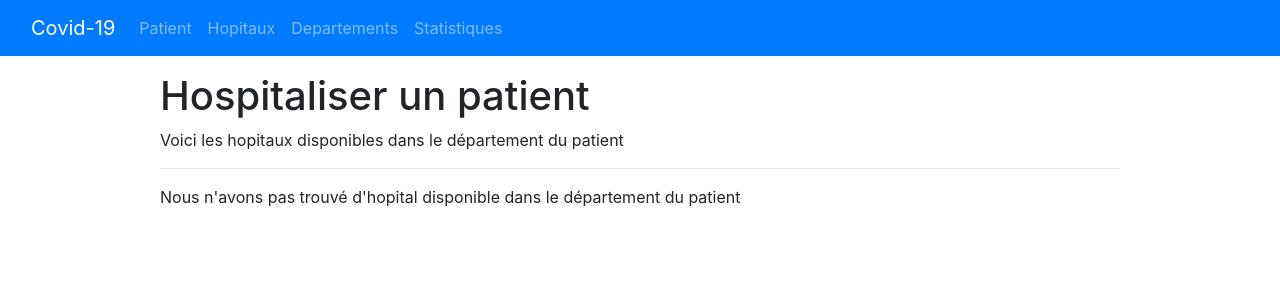
After one commit to VincentC7/L3_CSI_Covid19, a PHP site: template src/views/pages/hospitalisation.twig in a window 1280 px wide. The commit adds this page. Shown: the top 300 px of the page. Run offline with PHP 8.4, Linux system fonts and the light colour scheme; the template is opened without the code that fills it, so the values that code supplies are empty; some libraries are stand-ins or nearby versions.

Commit message:
Hospitalisation d'un patient

```diff
--- a/public/CSS/Main.css
+++ b/public/CSS/Main.css
@@ -101,6 +101,11 @@
     align-self: center;
 }
 
+.label-hospi{
+    align-self: center;
+    margin: 0;
+}
+
 .hidden{
     display: none;
 }
--- a/public/index.php
+++ b/public/index.php
@@ -3,6 +3,7 @@
 use L3_CSI_Covid19\Controller\DepartementController;
 use L3_CSI_Covid19\Controller\HomeController;
 use L3_CSI_Covid19\Controller\HopitalController;
+use L3_CSI_Covid19\Controller\HospitalisationController;
 use L3_CSI_Covid19\Controller\PatientController;
 use L3_CSI_Covid19\Controller\StatistiquesController;
 use L3_CSI_Covid19\Middleware\ErreurMiddleware;
@@ -37,8 +38,8 @@ $app->post('/Patient', PatientController::class.":new");
 $app->get('/Patient/{numsecu}', PatientController::class.":view")->setName('voirPatient');
 $app->post('/Patient/{numsecu}', PatientController::class.":update");
 
-$app->get('/Patient/{numsecu}/Hospitaliser', PatientController::class.":hospitaliserPatient")->setName('hospitaliserPatient');
-$app->post('/Patient/{numsecu}/Hospitaliser', PatientController::class.":hospitaliserPatient");
+$app->get('/Patient/{numsecu}/Hospitaliser', HospitalisationController::class.":index")->setName('hospitaliserPatient');
+$app->post('/Patient/{numsecu}/Hospitaliser/{nohopital}', HospitalisationController::class.":new")->setName('dohospitaliserPatient');
 
 //page de gestion des hopitaux
 $app->get('/Hopitaux', HopitalController::class.":index")->setName("hopitaux");
--- a/src/Controller/PatientController.php
+++ b/src/Controller/PatientController.php
@@ -121,7 +121,7 @@ class PatientController extends Controller {
                 break;
             }
         }
-        $this->render($response,'pages/patient.twig', ['patient' =>  $patient, 'departements' =>$departements, 'hispitalisations'=>$hospitalisations, 'currentHop' => $currentHop]);
+        $this->render($response,'pages/patient.twig', ['patient' =>  $patient, 'departements' =>$departements,'hospitalisations'=>$hospitalisations ,'currentHop' => $currentHop]);
     }
 
     public function update(RequestInterface $request, ResponseInterface $response, $args){
@@ -165,10 +165,6 @@ class PatientController extends Controller {
         return $this->redirect($response,'voirPatient', ['numsecu'=>$args['numsecu']]);
     }
 
-    public function hospitaliserPatient(RequestInterface $request, ResponseInterface $response){
-        echo "à faire";
-    }
-
     private function est_champ_null($var){
         return Validator::notEmpty()->validate($var);
     }
--- /dev/null
+++ b/src/views/pages/hospitalisation.twig
@@ -0,0 +1,33 @@
+{% extends "layout.twig"%}
+
+{% block content %}
+    <h1>Hospitaliser un patient</h1>
+    <div>Voici les hopitaux disponibles dans le département du patient</div>
+    <hr>
+    {% if not hopitaux %}
+        <div> Nous n'avons pas trouvé d'hopital disponible dans le département du patient</div>
+    {% endif %}
+    {% for hopital in hopitaux %}
+        <div class="justify-content-md-center mb-3" id="hopital-{{ hopital.nohopital }}">
+            <div class=" p-2 hopital col-12">
+                <div class="info-hopital col-9">
+                    <div class="nom-hopital"> {{ hopital.nomhop }} </div>
+                    <div class="adr-hopital"> {{ hopital.rueh }} {{ hopital.villeh }}, {{ hopital.codeposth }}</div>
+                </div>
+                <div class="statut-hopital col-3">
+                    <div class="capa-hopital"> Il y a {{ hopital.nb_libres }} places libres </div>
+                </div>
+            </div>
+            <div class="hidden effectif-hopital justify-content-md-center col-12 p-2">
+                <form action="{{ path_for('dohospitaliserPatient', {nohopital: hopital.nohopital, numsecu: patient.num_secu }) }}" method="post" class="w-100">
+                    <div class="d-flex w-100 pl-2">
+                        <label class="label-hospi" for="input_nbplaces">Date de début d'hospitalisation</label>
+                        <input type="datetime-local" class="form-control col-4 ml-2" id="input_nbplaces" name="debut_hosp"
+                               value="">
+                        <input type="submit" class="btn btn-primary ml-2" value="Hospitaliser">
+                    </div>
+                </form>
+            </div>
+        </div>
+    {% endfor %}
+{% endblock %}
--- a/src/views/pages/list_patients.twig
+++ b/src/views/pages/list_patients.twig
@@ -190,6 +190,8 @@
                                   data-original="#000000" class="active-path" data-old_color="#000000" fill="#747E86"/>
                         </g>
                     </svg>
+                </a>
+                {% if not (patient.hospitalise) and not patient.fin_surveillance %}
                     <a href="{{ path_for('hospitaliserPatient', {numsecu: patient.num_secu}) }}" class="">
                         <?xml version="1.0"?>
                         <svg class="icon" xmlns="http://www.w3.org/2000/svg"
@@ -206,7 +208,7 @@
                             </g>
                                 </svg>
                     </a>
-                </a>
+                {% endif %}
             </div>
         </div>
     {% endfor %}
--- a/src/views/pages/patient.twig
+++ b/src/views/pages/patient.twig
@@ -107,7 +107,7 @@
     </div>
     <HR>
     <h2>Historique hospitalisation</h2>
-    {% for hosp in hispitalisations %}
+    {% for hosp in hospitalisations %}
         <div class="d-flex justify-content-md-center mb-2" id="hospitalisation-{{ hosp.nohospitalisation }}">
             <div class="p-2 hospitalisation col-12 d-flex">
                 {% if hosp.fin_hospitalisation %}
@@ -120,10 +120,10 @@
             </div>
         </div>
     {% endfor %}
-    {% if not hispitalisations %}
+    {% if not hospitalisations %}
         <div class="mb-2"> Il n'y a aucune hospitalisation pour ce patient </div>
     {% endif %}
-    {% if not currentHop %}
+    {% if not currentHop and not patient.fin_surveillance %}
         <a href="{{ path_for('hospitaliserPatient', {numsecu: patient.num_secu}) }}" class="btn btn-primary">Hospitaliser le patient</a>
     {% endif %}
 {% endblock %}
```
Also changed, not shown: src/Controller/HospitalisationController.php (added, +50 -0 lines), src/views/pages/list_confines.twig (+3 -4 lines).
